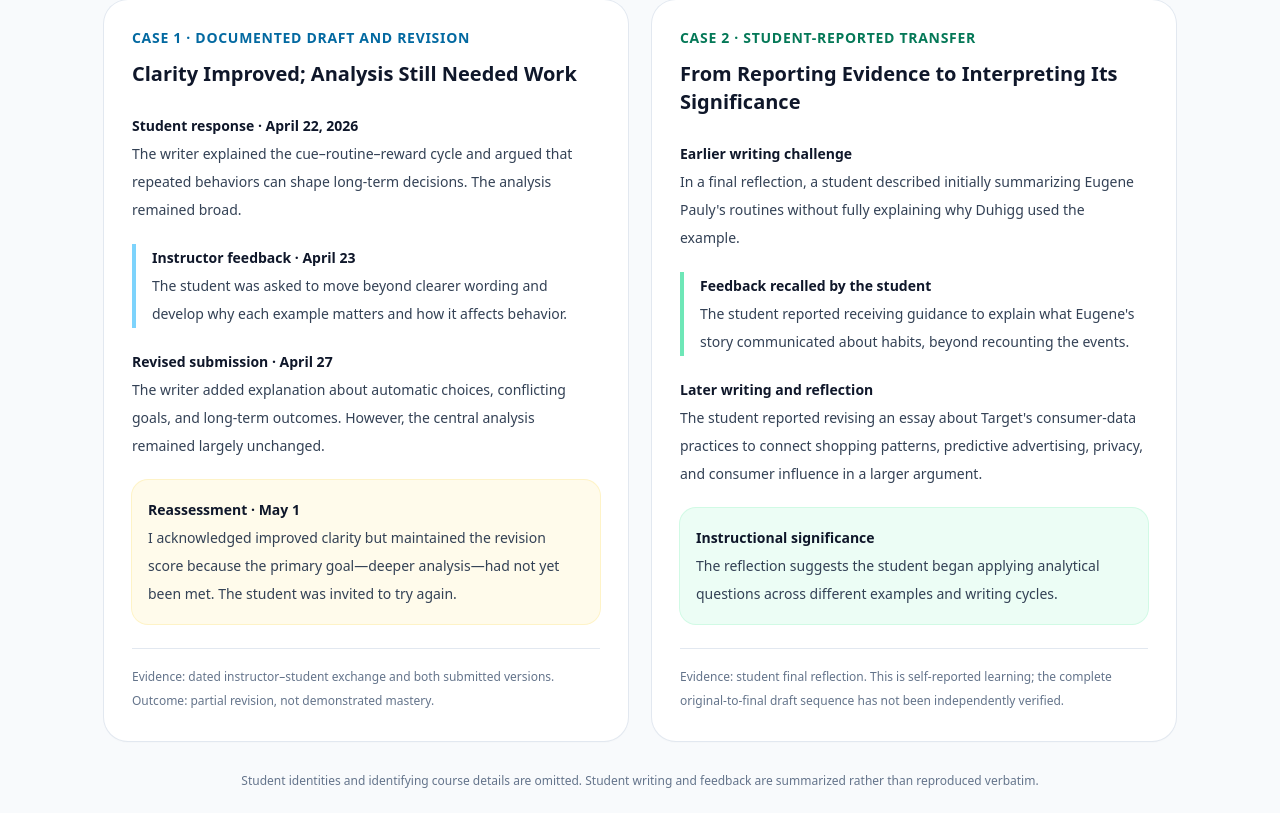
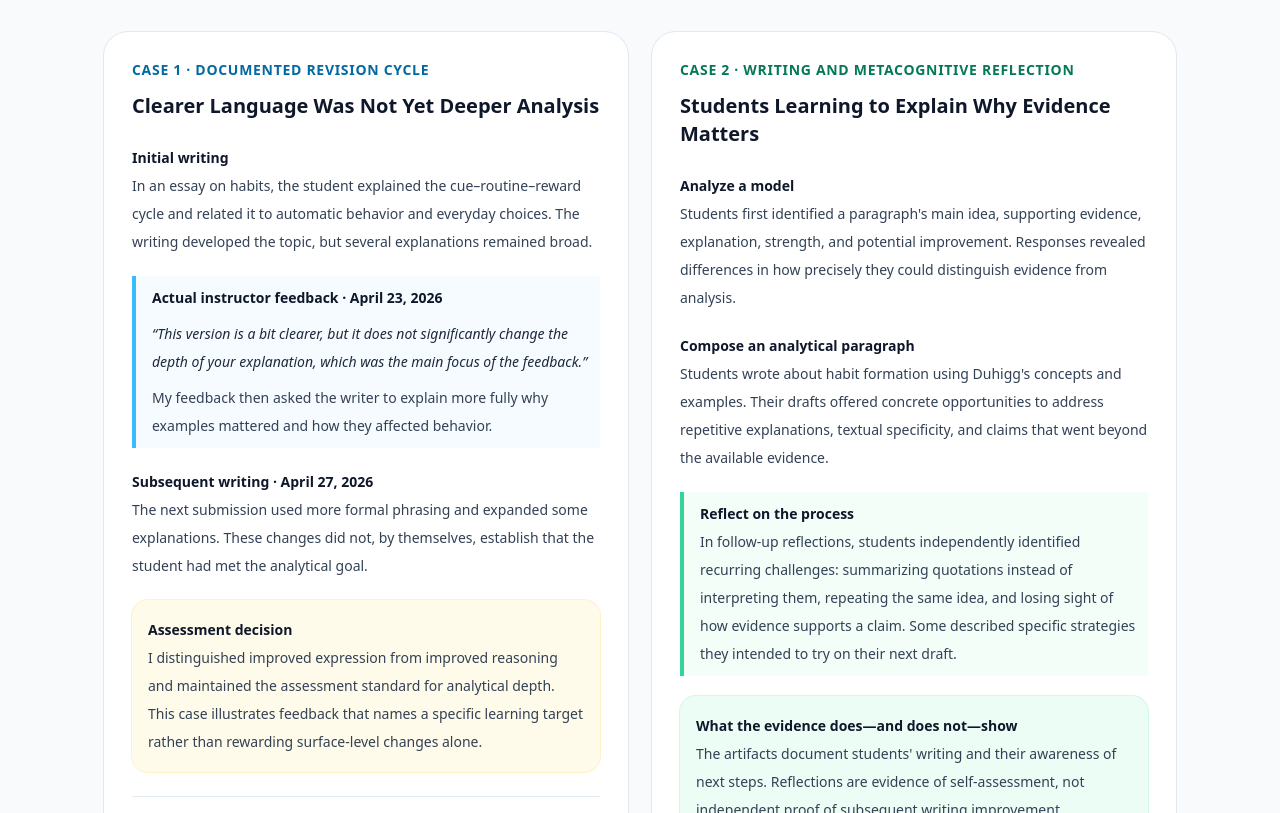
Before and after one commit to profscott311/mrscott-vitae, a Next.js app: page / in a window 1280 px wide. Shown: the part 3767-4580 px from the top of the page. Built offline with nearby package versions, Linux system fonts and the light colour scheme.

Commit message:
Strengthen writing evidence case studies with verified feedback and reflection sequence

```diff
--- a/app/page.jsx
+++ b/app/page.jsx
@@ -392,63 +392,67 @@ export default function ProfessionalPortfolioLandingPage() {
       <section id="feedback-in-action" className="bg-slate-50 py-16">
         <div className="mx-auto max-w-6xl px-6 lg:px-10">
           <div className="mb-10 text-center">
-            <p className="text-sm font-medium uppercase tracking-[0.2em] text-emerald-700">Teaching Evidence</p>
-            <h2 className="mt-2 text-3xl font-semibold text-slate-900">Feedback in Action: From Response to Revision</h2>
+            <p className="text-sm font-medium uppercase tracking-[0.2em] text-emerald-700">Instructional Evidence</p>
+            <h2 className="mt-2 text-3xl font-semibold text-slate-900">Feedback in Action: Teaching Analysis, Not Just Summary</h2>
             <p className="mx-auto mt-4 max-w-3xl text-base leading-8 text-slate-700">
-              Two anonymized examples from developmental reading and writing instruction using Charles Duhigg&apos;s <em>The Power of Habit</em>. These cases distinguish documented revisions from student-reported growth.
+              A documented writing-and-feedback sequence from developmental reading and writing, alongside a separate body-paragraph and reflection cycle using Charles Duhigg&apos;s <em>The Power of Habit</em>. The distinction matters: revision, self-assessment, and demonstrated improvement are not interchangeable.
             </p>
           </div>
 
           <div className="grid gap-6 lg:grid-cols-2">
             <article className="rounded-3xl bg-white p-7 shadow-sm ring-1 ring-slate-200">
-              <p className="text-sm font-semibold uppercase tracking-wider text-sky-700">Case 1 · Documented draft and revision</p>
-              <h3 className="mt-3 text-xl font-semibold text-slate-900">Clarity Improved; Analysis Still Needed Work</h3>
+              <p className="text-sm font-semibold uppercase tracking-wider text-sky-700">Case 1 · Documented revision cycle</p>
+              <h3 className="mt-3 text-xl font-semibold text-slate-900">Clearer Language Was Not Yet Deeper Analysis</h3>
               <div className="mt-6 space-y-5 text-sm leading-7 text-slate-700">
                 <div>
-                  <p className="font-semibold text-slate-900">Student response · April 22, 2026</p>
-                  <p>The writer explained the cue–routine–reward cycle and argued that repeated behaviors can shape long-term decisions. The analysis remained broad.</p>
+                  <p className="font-semibold text-slate-900">Initial writing</p>
+                  <p>In an essay on habits, the student explained the cue–routine–reward cycle and related it to automatic behavior and everyday choices. The writing developed the topic, but several explanations remained broad.</p>
                 </div>
-                <div className="border-l-4 border-sky-300 pl-4">
-                  <p className="font-semibold text-slate-900">Instructor feedback · April 23</p>
-                  <p>The student was asked to move beyond clearer wording and develop why each example matters and how it affects behavior.</p>
+                <div className="border-l-4 border-sky-400 bg-sky-50/60 py-2 pl-4 pr-3">
+                  <p className="font-semibold text-slate-900">Actual instructor feedback · April 23, 2026</p>
+                  <blockquote className="mt-2 italic text-slate-800">
+                    &ldquo;This version is a bit clearer, but it does not significantly change the depth of your explanation, which was the main focus of the feedback.&rdquo;
+                  </blockquote>
+                  <p className="mt-2">My feedback then asked the writer to explain more fully why examples mattered and how they affected behavior.</p>
                 </div>
                 <div>
-                  <p className="font-semibold text-slate-900">Revised submission · April 27</p>
-                  <p>The writer added explanation about automatic choices, conflicting goals, and long-term outcomes. However, the central analysis remained largely unchanged.</p>
+                  <p className="font-semibold text-slate-900">Subsequent writing · April 27, 2026</p>
+                  <p>The next submission used more formal phrasing and expanded some explanations. These changes did not, by themselves, establish that the student had met the analytical goal.</p>
                 </div>
                 <div className="rounded-2xl bg-amber-50 p-4 ring-1 ring-amber-100">
-                  <p className="font-semibold text-slate-900">Reassessment · May 1</p>
-                  <p>I acknowledged improved clarity but maintained the revision score because the primary goal—deeper analysis—had not yet been met. The student was invited to try again.</p>
+                  <p className="font-semibold text-slate-900">Assessment decision</p>
+                  <p>I distinguished improved expression from improved reasoning and maintained the assessment standard for analytical depth. This case illustrates feedback that names a specific learning target rather than rewarding surface-level changes alone.</p>
                 </div>
               </div>
-              <p className="mt-6 border-t border-slate-200 pt-4 text-xs leading-6 text-slate-500">Evidence: dated instructor–student exchange and both submitted versions. Outcome: partial revision, not demonstrated mastery.</p>
+              <p className="mt-6 border-t border-slate-200 pt-4 text-xs leading-6 text-slate-500">Source basis: the original response, dated instructor feedback, and a subsequent submitted essay. Student passages are summarized pending permission for public reproduction; the instructor feedback excerpt is verbatim.</p>
             </article>
 
             <article className="rounded-3xl bg-white p-7 shadow-sm ring-1 ring-slate-200">
-              <p className="text-sm font-semibold uppercase tracking-wider text-emerald-700">Case 2 · Student-reported transfer</p>
-              <h3 className="mt-3 text-xl font-semibold text-slate-900">From Reporting Evidence to Interpreting Its Significance</h3>
+              <p className="text-sm font-semibold uppercase tracking-wider text-emerald-700">Case 2 · Writing and metacognitive reflection</p>
+              <h3 className="mt-3 text-xl font-semibold text-slate-900">Students Learning to Explain Why Evidence Matters</h3>
               <div className="mt-6 space-y-5 text-sm leading-7 text-slate-700">
                 <div>
-                  <p className="font-semibold text-slate-900">Earlier writing challenge</p>
-                  <p>In a final reflection, a student described initially summarizing Eugene Pauly&apos;s routines without fully explaining why Duhigg used the example.</p>
-                </div>
-                <div className="border-l-4 border-emerald-300 pl-4">
-                  <p className="font-semibold text-slate-900">Feedback recalled by the student</p>
-                  <p>The student reported receiving guidance to explain what Eugene&apos;s story communicated about habits, beyond recounting the events.</p>
+                  <p className="font-semibold text-slate-900">Analyze a model</p>
+                  <p>Students first identified a paragraph&apos;s main idea, supporting evidence, explanation, strength, and potential improvement. Responses revealed differences in how precisely they could distinguish evidence from analysis.</p>
                 </div>
                 <div>
-                  <p className="font-semibold text-slate-900">Later writing and reflection</p>
-                  <p>The student reported revising an essay about Target&apos;s consumer-data practices to connect shopping patterns, predictive advertising, privacy, and consumer influence in a larger argument.</p>
+                  <p className="font-semibold text-slate-900">Compose an analytical paragraph</p>
+                  <p>Students wrote about habit formation using Duhigg&apos;s concepts and examples. Their drafts offered concrete opportunities to address repetitive explanations, textual specificity, and claims that went beyond the available evidence.</p>
+                </div>
+                <div className="border-l-4 border-emerald-400 bg-emerald-50/60 py-2 pl-4 pr-3">
+                  <p className="font-semibold text-slate-900">Reflect on the process</p>
+                  <p>In follow-up reflections, students independently identified recurring challenges: summarizing quotations instead of interpreting them, repeating the same idea, and losing sight of how evidence supports a claim. Some described specific strategies they intended to try on their next draft.</p>
                 </div>
                 <div className="rounded-2xl bg-emerald-50 p-4 ring-1 ring-emerald-100">
-                  <p className="font-semibold text-slate-900">Instructional significance</p>
-                  <p>The reflection suggests the student began applying analytical questions across different examples and writing cycles.</p>
+                  <p className="font-semibold text-slate-900">What the evidence does—and does not—show</p>
+                  <p>The artifacts document students&apos; writing and their awareness of next steps. Reflections are evidence of self-assessment, not independent proof of subsequent writing improvement.</p>
                 </div>
               </div>
-              <p className="mt-6 border-t border-slate-200 pt-4 text-xs leading-6 text-slate-500">Evidence: student final reflection. This is self-reported learning; the complete original-to-final draft sequence has not been independently verified.</p>
+              <p className="mt-6 border-t border-slate-200 pt-4 text-xs leading-6 text-slate-500">Source basis: model-paragraph breakdowns, body-paragraph drafts, and matched reflections from the same instructional sequence. Student wording is paraphrased pending permission for public use.</p>
             </article>
           </div>
-          <p className="mt-7 text-center text-xs leading-6 text-slate-500">Student identities and identifying course details are omitted. Student writing and feedback are summarized rather than reproduced verbatim.</p>
+
+          <p className="mt-7 text-center text-xs leading-6 text-slate-500">Student names, identifying details, and verbatim student passages are not published here. The case descriptions preserve the limits of the available evidence.</p>
         </div>
       </section>
 
```
